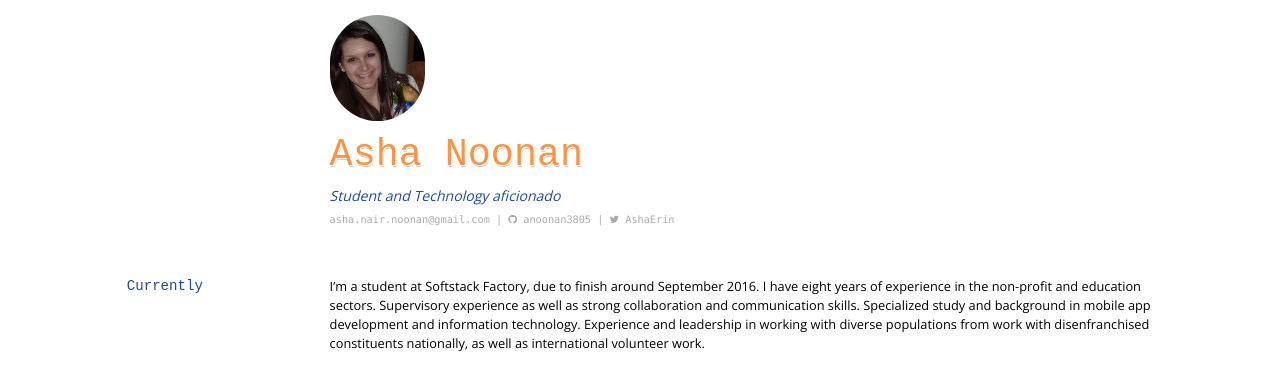
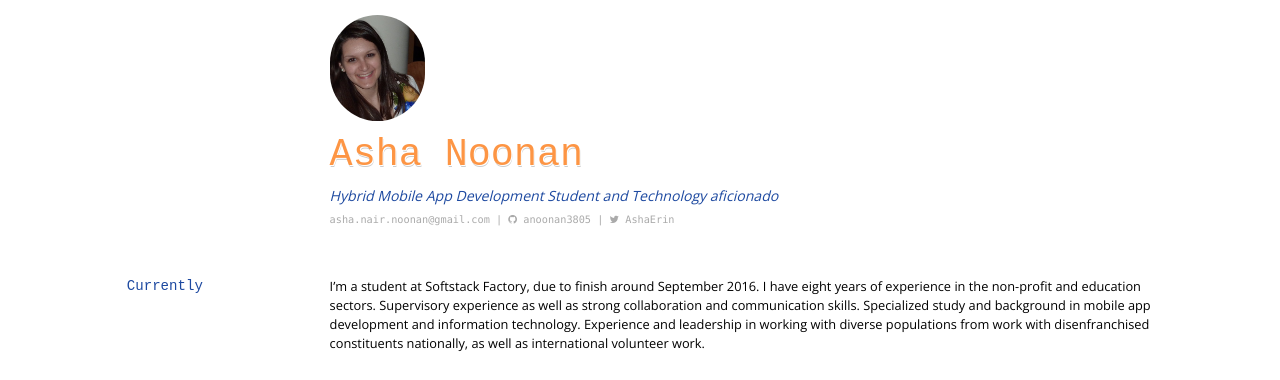
Before and after one commit to anoonan3805/anoonan.github.io, a Jekyll site: the page built from index.md, in a window 1280 px wide. Shown: the top 380 px of the page. Built offline with Jekyll 4.4.1, drawn with Linux system fonts in a browser that asks for light colours; nearby versions of some CDN libraries.

Commit message:
index updated

```diff
--- a/index.md
+++ b/index.md
@@ -6,7 +6,7 @@ title: Asha Noonan's CV
 ![Asha](./media/AshaImg.jpg){:.avatar}
 
 # Asha Noonan
-Student and Technology aficionado
+Hybrid Mobile App Development Student and Technology aficionado
 
 <div id="webaddress">
 <a href="mailto:">asha.nair.noonan@gmail.com</a>
```
